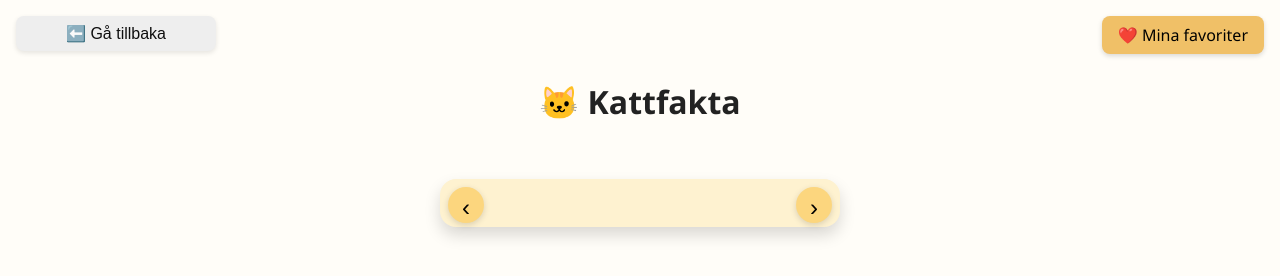
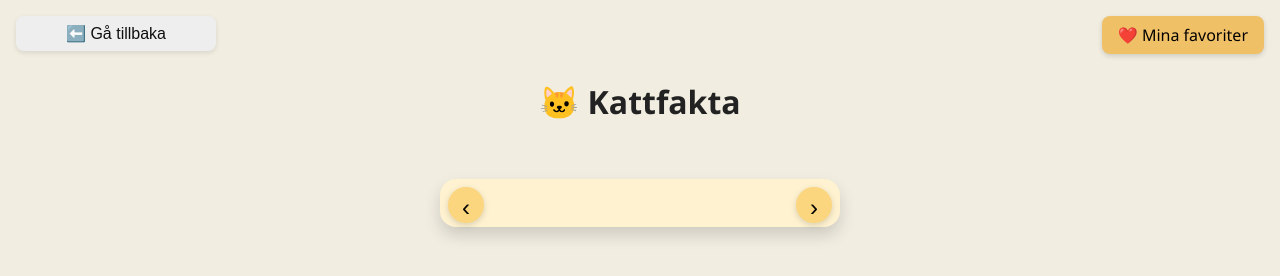
Before and after one commit to helinzamar/pets-info-app, a website: page src/cats.html in a window 1280 px wide. Drawn offline with Linux system fonts and the light colour scheme; some packages are replaced by stand-ins of ours; no server answers; a script that the page names is missing.

Commit message:
Uppdaterade style.css – ändrade bakgrundsfärg

```diff
--- a/src/style.css
+++ b/src/style.css
@@ -6,7 +6,7 @@
 body {
   margin: 0;
   font-family: 'Segoe UI', sans-serif;
-  background-color: #fffdf8;
+  background-color: #f1ede1;
   color: #222;
 }
 
```
